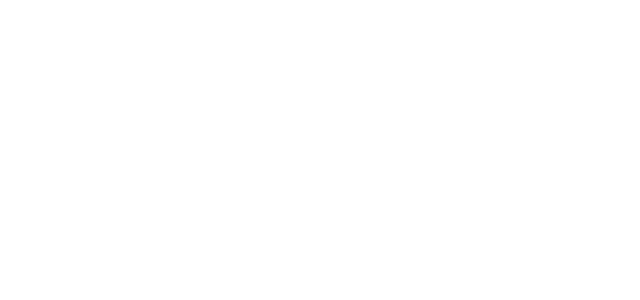
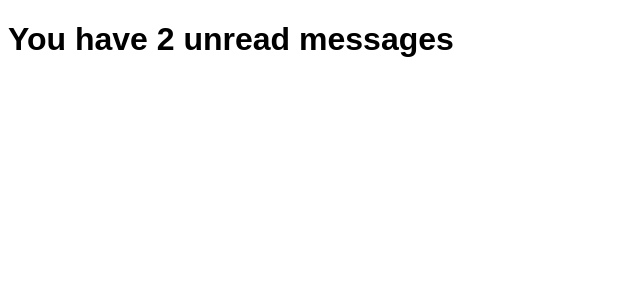
Before and after one commit to HarikaPenukonda/react-projects-prep, a React (Vite) app: page / in a window 1280 px wide. Shown: the top 300 px of the page, without its empty margins (0-640 px from the left). Built offline with nearby package versions, Linux system fonts and the light colour scheme.

Commit message:
conditional rendering - ifelse

```diff
--- a/src/App.jsx
+++ b/src/App.jsx
@@ -16,7 +16,8 @@
 // import ComplexObjectApp from "./UseState/practice/complexobjects"
 //import ComplexArraysApp from "./UseState/practice/complexarrays"
 
-//import ConditionalApp from "./UseState/practice/conditionalrendering"
+import CRAppTwo from "./conditional_rendering/practice/practice_two"
+
 
 
 function App() {
@@ -37,7 +38,8 @@
     {/* <ComplexArraysApp/> */}
     {/* <ComplexObjectApp/> */}
     {/* <ReactFormApp/> */}
-    {/* <ConditionalApp/> */}
+    <CRAppTwo/>
+
    </>
   )
 }
--- a/src/conditional_rendering/practice/practice_one.jsx
+++ b/src/conditional_rendering/practice/practice_one.jsx
@@ -1,7 +1,7 @@
 import React from "react"
 import "../cr.css"
 
-export default function ConditionalApp() {
+export default function CRAppOne() {
     const [unreadMessages, setUnreadMessages] = React.useState([])
 
     /**
--- /dev/null
+++ b/src/conditional_rendering/practice/practice_two.jsx
@@ -0,0 +1,28 @@
+import React from "react"
+import "../cr.css"
+export default function CRAppTwo() {
+    const [messages, setMessages] = React.useState(["a","b"])
+    /**
+     * Challenge:
+     * - If there are no unread messages, display "You're all caught up!"
+     * - If there's exactly 1 unread message, it should read "You have
+     *   1 unread message" (singular)
+     * - If there are > 1 unread messages, display "You have <n> unread
+     *   messages" (plural)
+     */
+
+    let text = ""
+    if(messages.length === 0){
+        text = "You're all caught up!"
+    }else if(messages.length === 1){
+        text = "You have 1 unread message"
+    }else{
+        text = `You have ${messages.length} unread messages`
+    }
+
+    return (
+        <div>
+            {<h1>{text}</h1>}
+        </div>
+    )
+}
```
